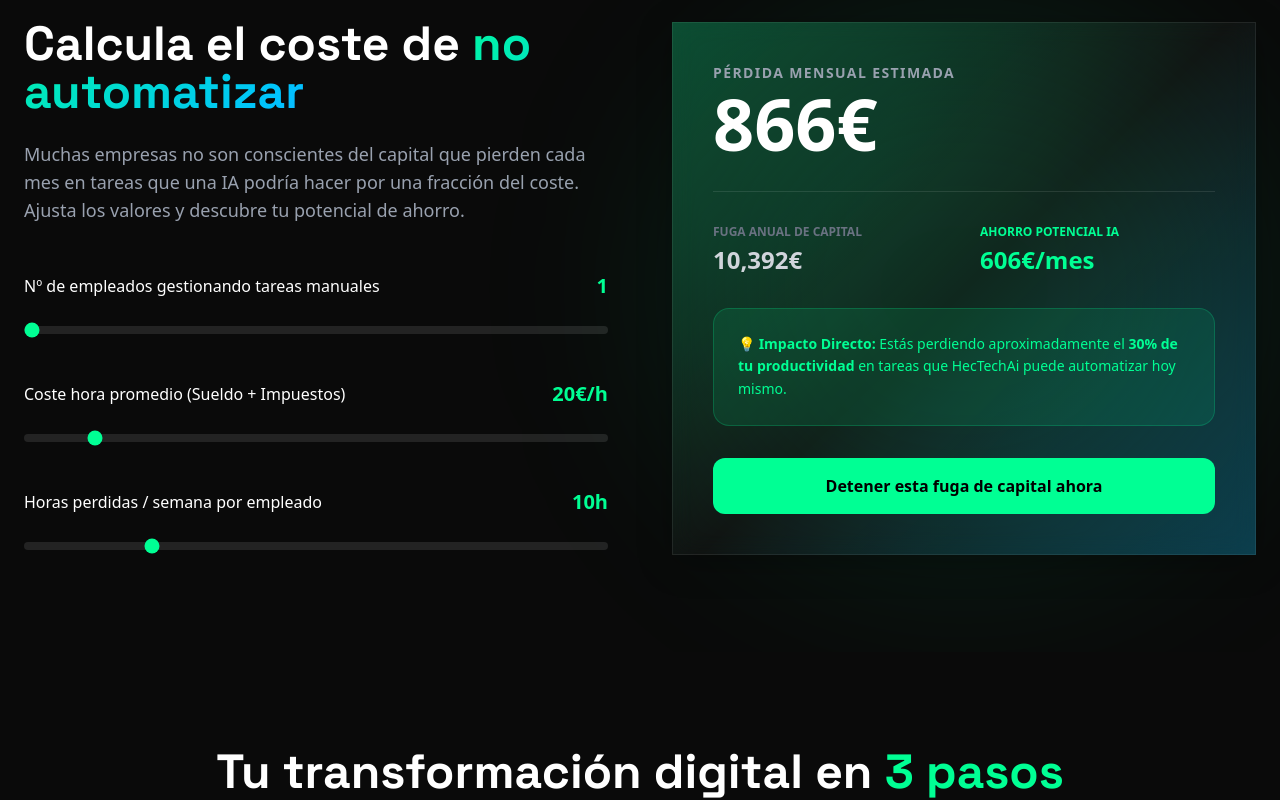
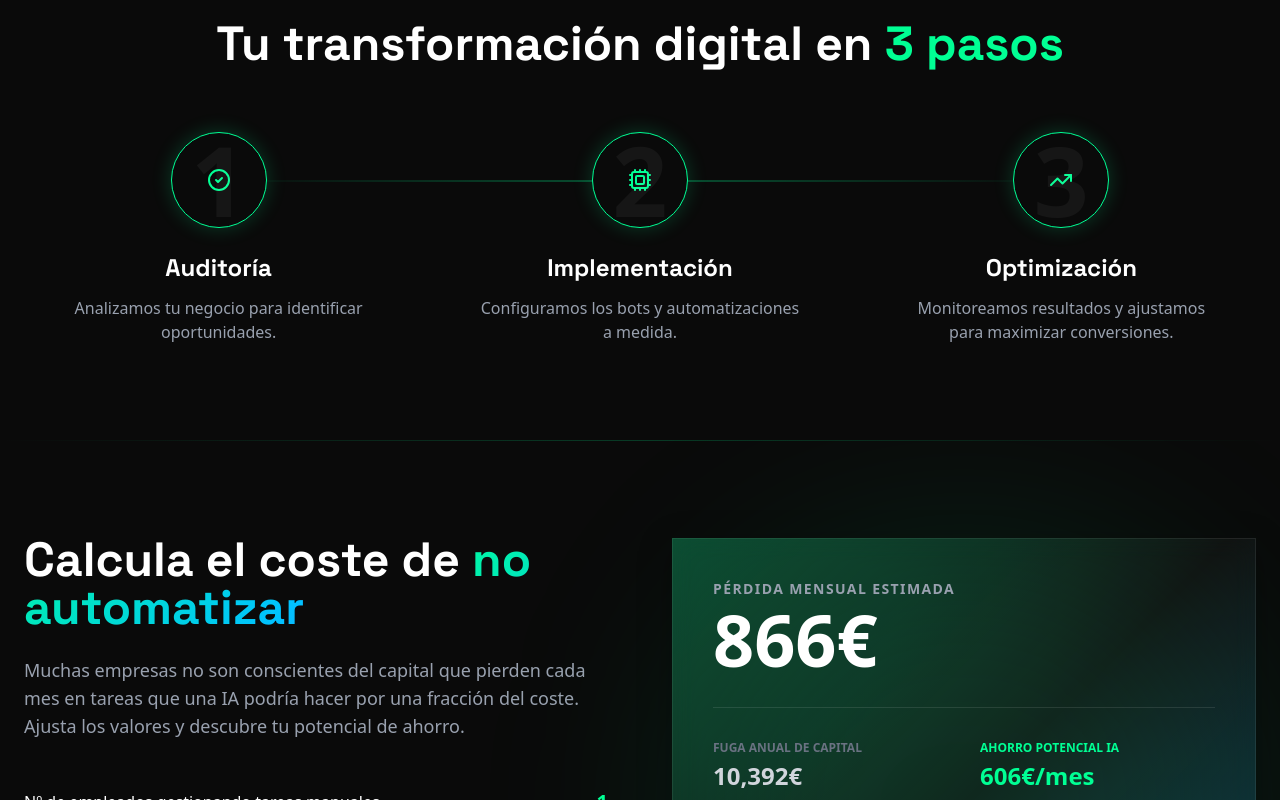
Before and after one commit to iahectorbarberasanchez-collab/hectech-agencia, a Next.js app: page / in a window 1280 px wide. Shown: the part 4980-5780 px from the top of the page. Built offline with nearby package versions, Linux system fonts and the light colour scheme; no server answers.

Commit message:
refactor: Mover ROICalculator después de Process

```diff
--- a/src/app/page.tsx
+++ b/src/app/page.tsx
@@ -1106,8 +1106,8 @@ export default function Home() {
       <DemoShowcase />
       <SmartAudit />
       <Services />
+      <Process />
       <ROICalculator />
-      <Process />
       <FAQ />
 
       {/* Contact Section reused from previous implementation but styled to match new theme */}
```
